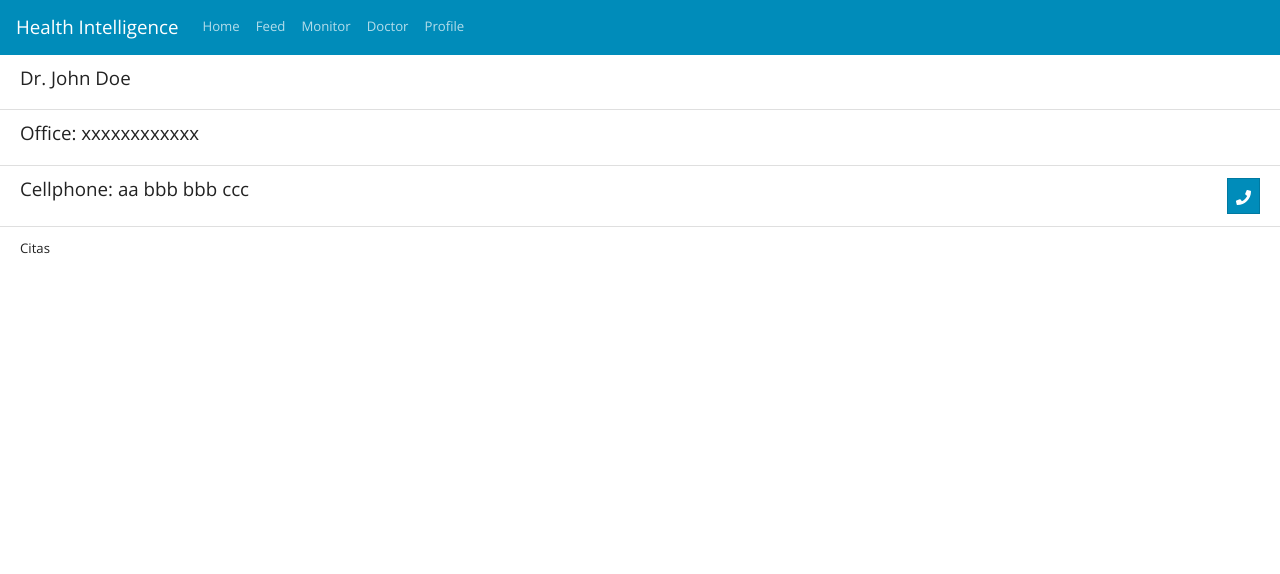
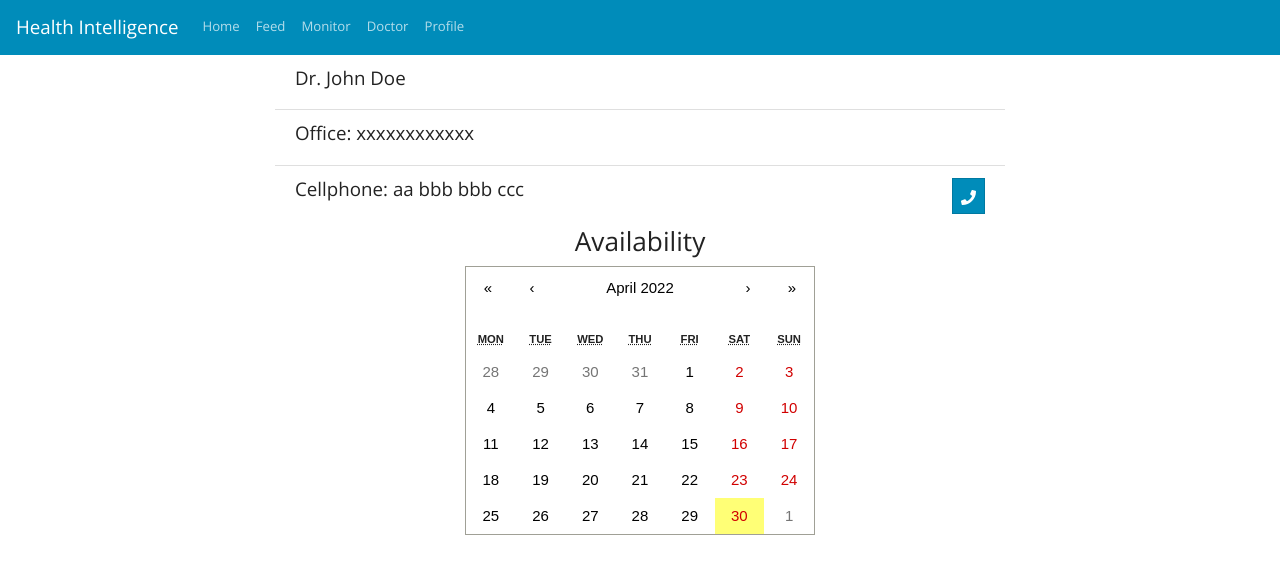
Before and after one commit to eduardvercaemer/itesm-hackathon-health-intelligence, a Next.js app: page /doctor in a window 1280 px wide. Shown: the top 574 px of the page. Built offline with nearby package versions, Linux system fonts and the light colour scheme.

Commit message:
add: doctor calendar

```diff
--- a/package.json
+++ b/package.json
@@ -15,6 +15,7 @@
     "next": "12.1.5",
     "react": "18.1.0",
     "react-bootstrap": "1.6.4",
+    "react-calendar": "^3.7.0",
     "react-chartjs-2": "^4.1.0",
     "react-dom": "18.1.0",
     "react-icons": "^4.3.1",
--- a/pages/doctor.js
+++ b/pages/doctor.js
@@ -1,10 +1,16 @@
-import { ListGroup, Button } from "react-bootstrap";
+import { ListGroup, Button, Container, Col, Row } from "react-bootstrap";
+import Calendar from "react-calendar";
 // import a cellphone icon
 import { FaPhone } from "react-icons/fa";
+import "react-calendar/dist/Calendar.css";
 
 // a bootstrap list group with fields for doctor information
 // each item has a title and content inline
 const DoctorInfo = () => (
+  <>
+    <Container>
+      <Row>
+        <Col xs={12} md={8} className="mx-auto">
           <ListGroup variant="flush">
             <ListGroup.Item>
               <h5>Dr. John Doe</h5>
@@ -18,8 +24,21 @@ const DoctorInfo = () => (
                 <FaPhone />
               </Button>
             </ListGroup.Item>
-    <ListGroup.Item>Citas</ListGroup.Item>
           </ListGroup>
+        </Col>
+      </Row>
+      <Row>
+        <Col className="text-center">
+          <h3>Availability</h3>
+        </Col>
+      </Row>
+      <Row>
+        <Col xs={12} md={8} className="mx-auto">
+          <Calendar className="mx-auto" />
+        </Col>
+      </Row>
+    </Container>
+  </>
 );
 
 export default function Doctor() {
```
Also changed, not shown: 1 other file (tests, documents, lock files or other folders). Lines whose indentation alone changed are shown as unchanged.
